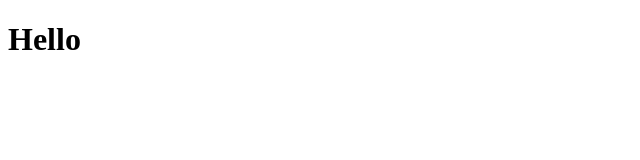
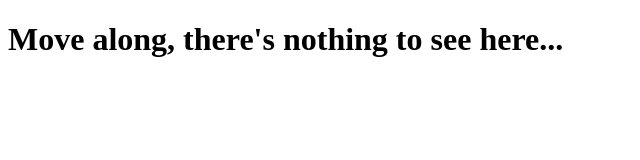
Before and after one commit to tsterker/tsterker.github.io, a plain HTML site: page index.html in a window 1280 px wide. Shown: the whole page, without its empty margins (0-640 px from the left). Drawn offline with Linux system fonts and the light colour scheme.

Commit message:
index work in progress

```diff
--- a/index.html
+++ b/index.html
@@ -4,7 +4,7 @@
         <title></title>
     </head>
     <body>
-        <h1>Hello</h1>
+        <h1>Move along, there's nothing to see here...</h1>
 
     </body>
 </html>
```
